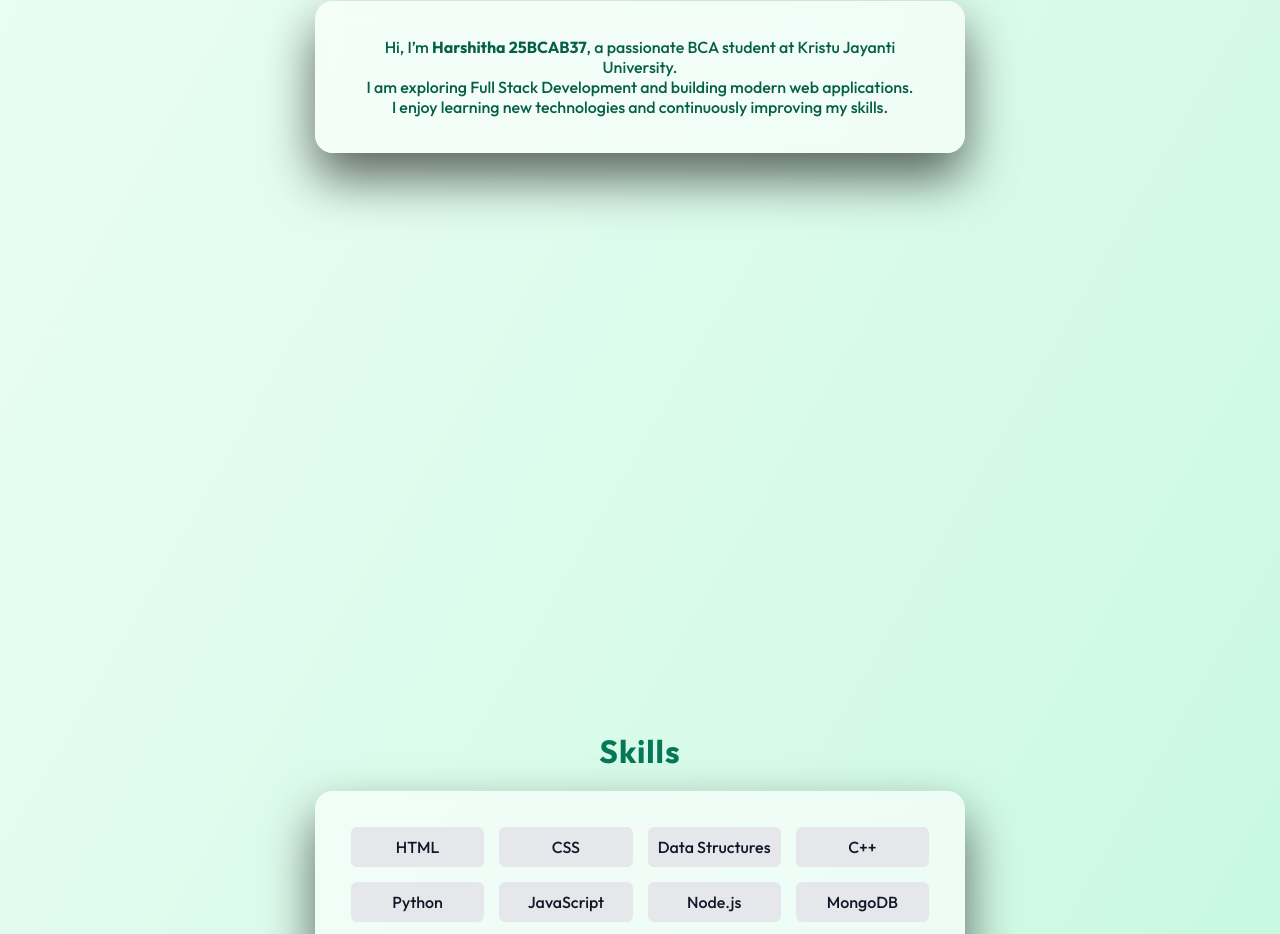
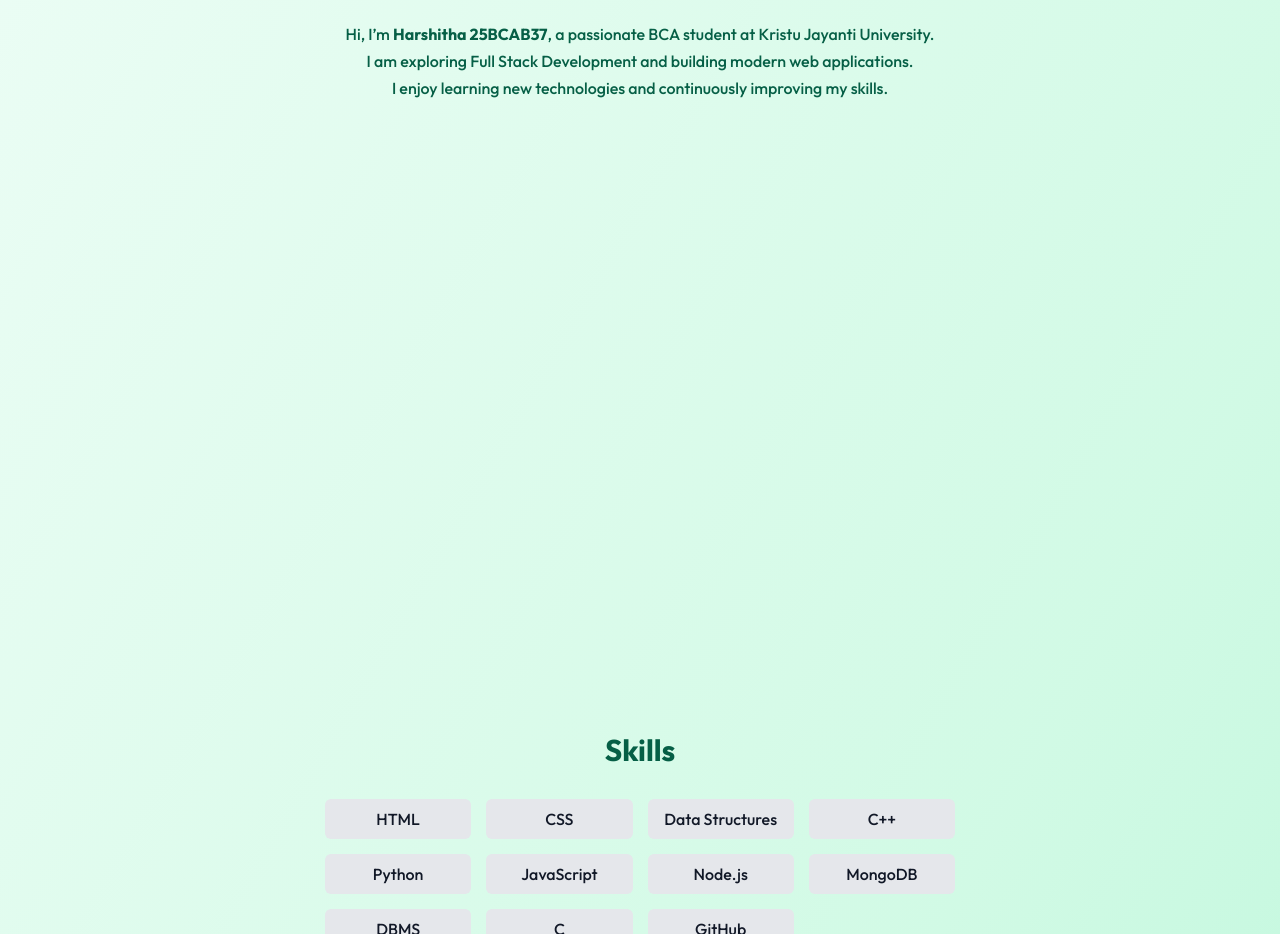
Before and after one commit to harshitham2030-create/mini-project, a website: page public/index.html in a window 1280 px wide. Shown: the part 179-1113 px from the top of the page. Drawn offline with Linux system fonts and the light colour scheme; no server answers.

Commit message:
Update index.html

```diff
--- a/public/index.html
+++ b/public/index.html
@@ -13,10 +13,10 @@
 nav a{margin:0 20px;color:white;text-decoration:none;font-size:17px;transition:0.3s;}
 nav a:hover{color:#10b981;}
 section{min-height:100vh;padding:110px 20px 40px;text-align:center;}
-.box{max-width:650px;margin:auto;background:rgba(255,255,255,0.6);padding:35px;border-radius:18px;box-shadow:0 25px 50px rgba(0,0,0,0.6);backdrop-filter:blur(15px);border:1px solid rgba(255,255,255,0.1);transition:0.3s;color:#065f46}
-.box:hover{transform:translateY(-5px) scale(1.02);}
+.box{max-width:650px;margin:auto;padding:10px;background:none;box-shadow:none;border:none;}
 h1{font-size:48px;margin-bottom:10px;background:linear-gradient(45deg,#60a5fa,#3b82f6,#9333ea);-webkit-background-clip:text;-webkit-text-fill-color:transparent;}
-h2{margin-bottom:20px;font-size:32px;letter-spacing:1px;color:#047857;}
+h2{margin-bottom:20px;font-size:30px;}
+    p{margin-top:10px;line-height:1.7;font-size:16px;}
 .skills{display:grid;grid-template-columns:repeat(auto-fit,minmax(130px,1fr));gap:15px;}
 .skills div{background:#e5e7eb;color:#111827;padding:10px;border-radius:6px;}
 form{display:flex;flex-direction:column;gap:15px;margin-top:20px;}
```
